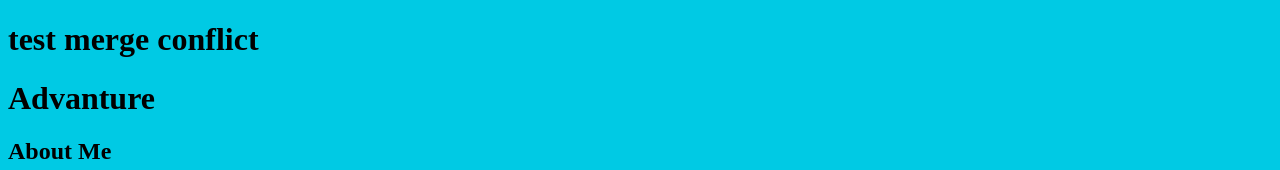
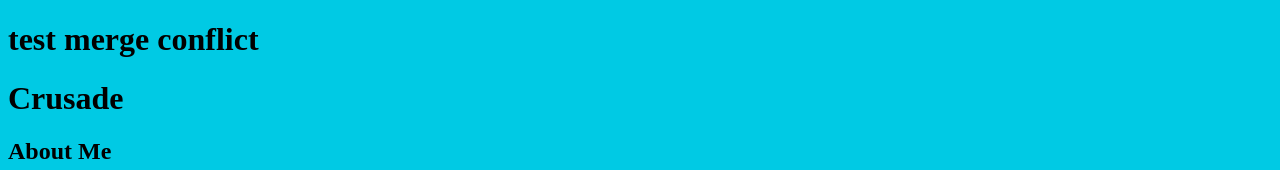
Before and after one commit to feng27/new-git-project, a plain HTML site: page index.html in a window 1280 px wide. Shown: the top 170 px of the page. Drawn offline with Linux system fonts and the light colour scheme.

Commit message:
more for test merge conflict on new branch

```diff
--- a/index.html
+++ b/index.html
@@ -11,7 +11,7 @@
 <body>
 
     <header>
-        <h1>Advanture</h1>
+        <h1>Crusade</h1>
     </header>
 
     <div class="container">
```
